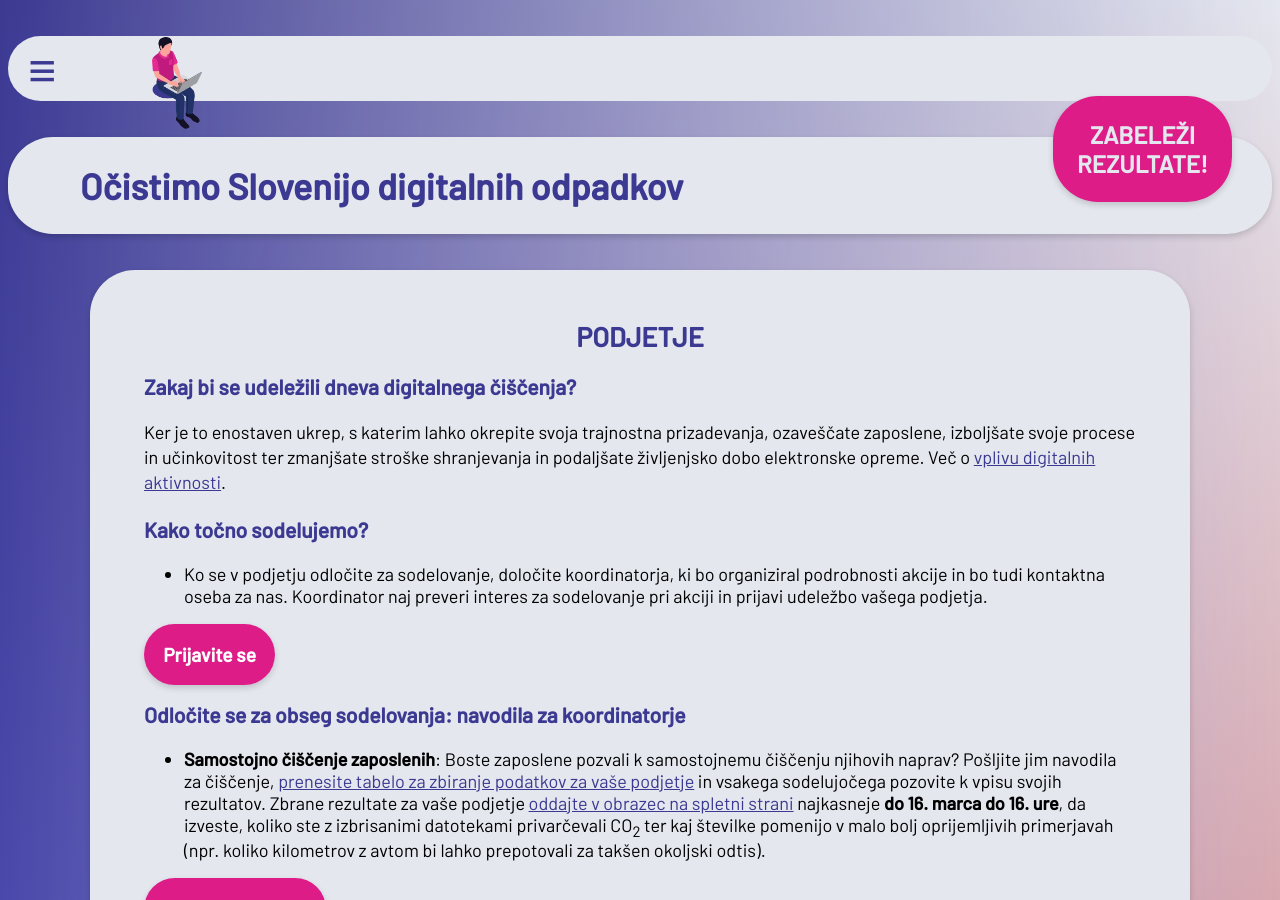
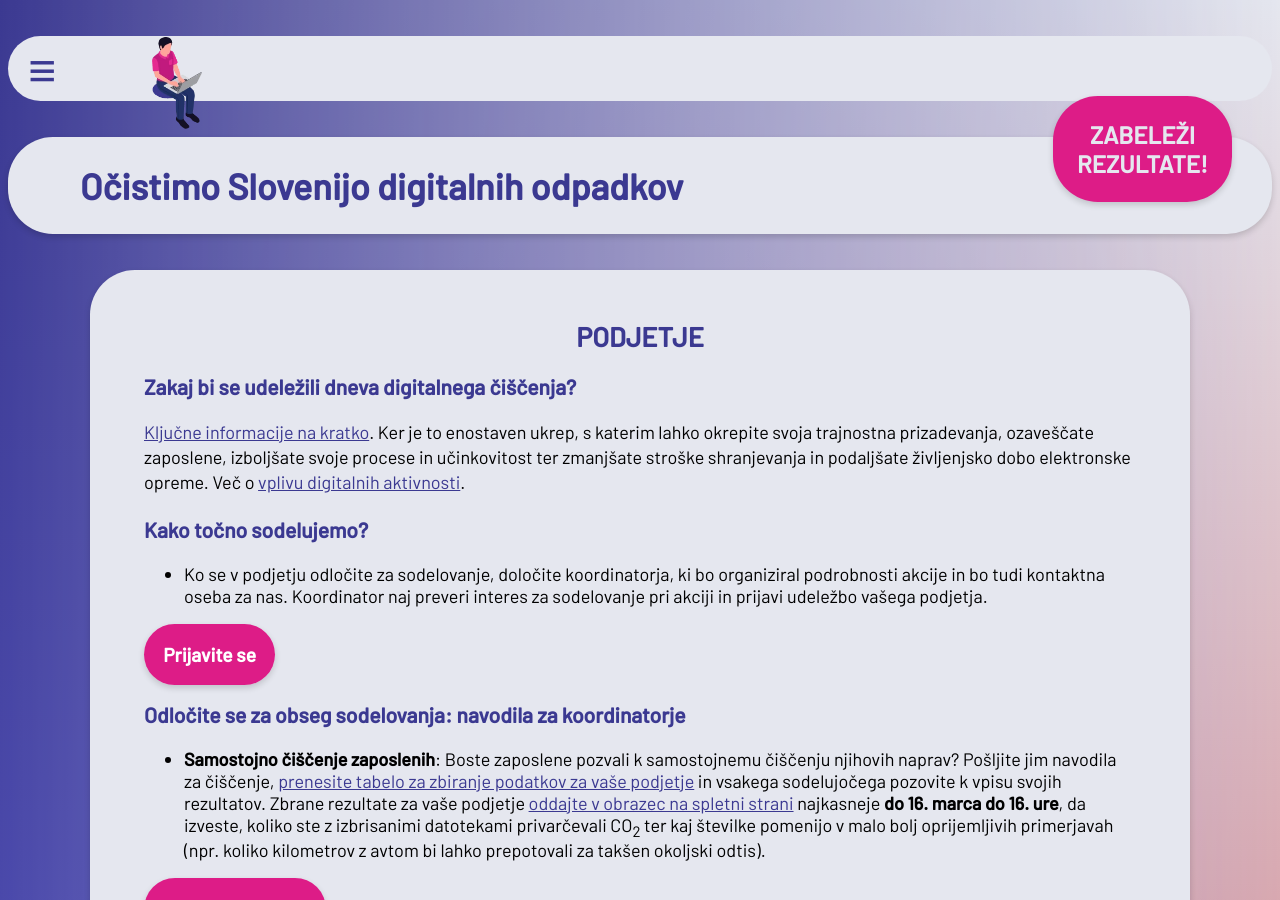
Before and after one commit to ewba/dcd-si, a Jekyll site: the page built from podjetje.md, in a window 1280 px wide and 900 px high. Built offline with Jekyll 4.4.1, drawn with Linux system fonts in a browser that asks for light colours.

Commit message:
Update podjetje.md

```diff
--- a/podjetje.md
+++ b/podjetje.md
@@ -7,7 +7,7 @@
 ---
 
 ### Zakaj bi se udeležili dneva digitalnega čiščenja?
-Ker je to enostaven ukrep, s katerim lahko okrepite svoja trajnostna prizadevanja, ozaveščate zaposlene, izboljšate svoje procese in učinkovitost ter zmanjšate stroške shranjevanja in podaljšate življenjsko dobo elektronske opreme. Več o [vplivu digitalnih aktivnosti](o-akciji.html).
+<a href="https://docs.google.com/document/d/1hWD2yHJxkm4gCrs-L1HWOBmezkmXaM5OQ3jcQ_9PkwU/edit?usp=sharing" target="_blank" rel="noopener">Ključne informacije na kratko</a>. Ker je to enostaven ukrep, s katerim lahko okrepite svoja trajnostna prizadevanja, ozaveščate zaposlene, izboljšate svoje procese in učinkovitost ter zmanjšate stroške shranjevanja in podaljšate življenjsko dobo elektronske opreme. Več o [vplivu digitalnih aktivnosti](o-akciji.html).
 
 ### Kako točno sodelujemo?
 - Ko se v podjetju odločite za sodelovanje, določite koordinatorja, ki bo organiziral podrobnosti akcije in bo tudi kontaktna oseba za nas. Koordinator naj preveri interes za sodelovanje pri akciji in prijavi udeležbo vašega podjetja.
```
